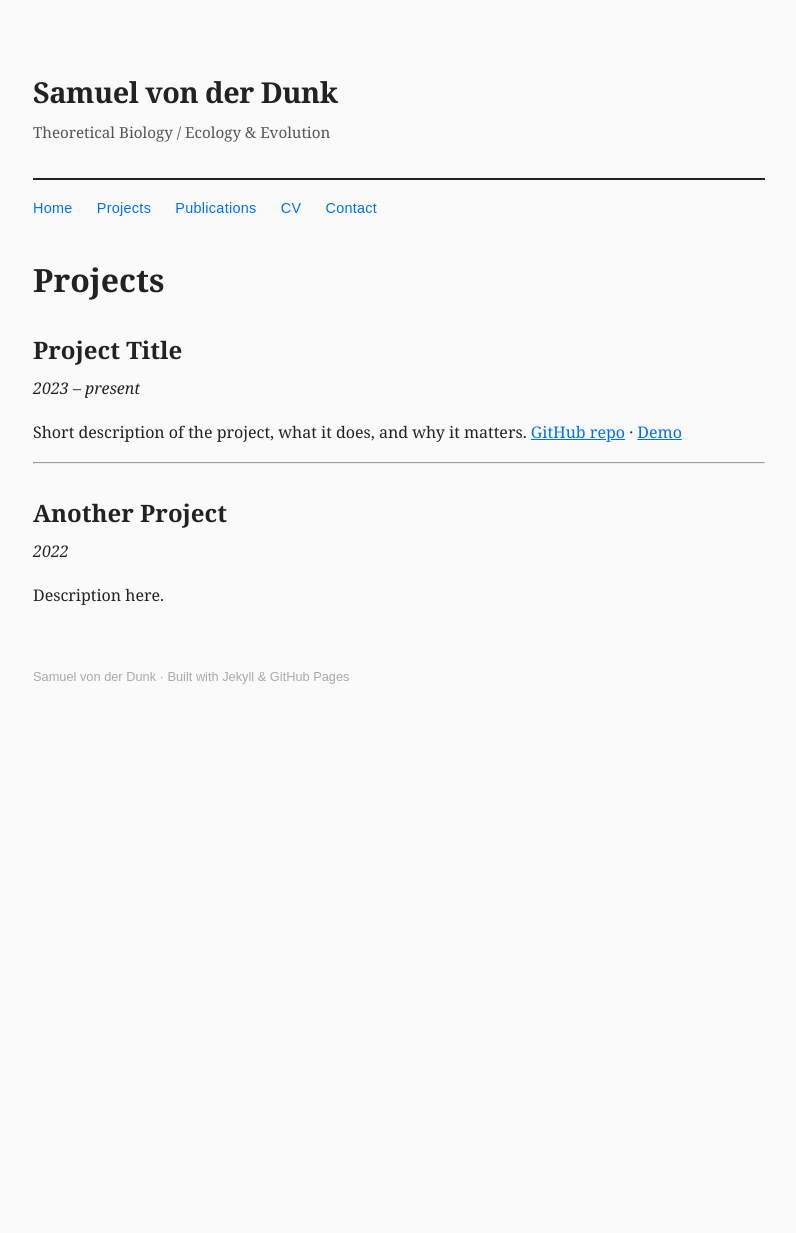
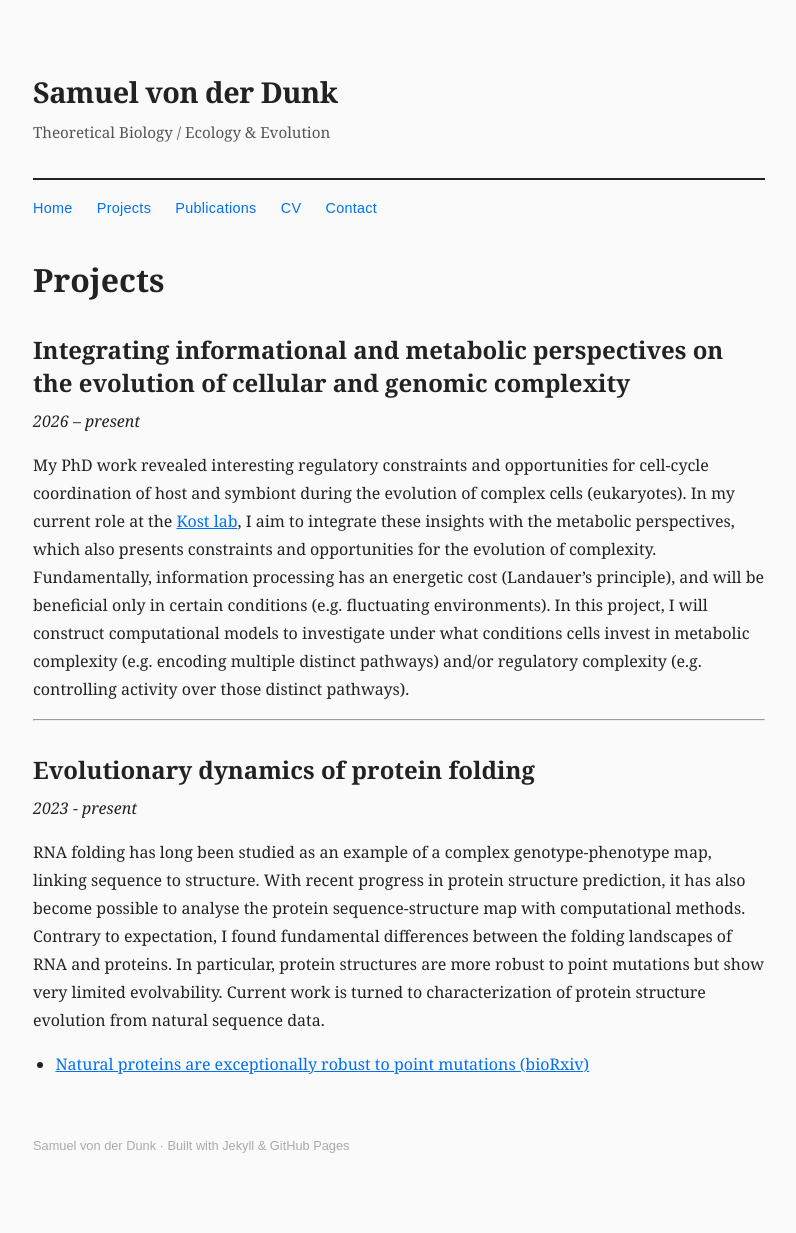
Before and after one commit to samvonderdunk/samvonderdunk.github.io, a Jekyll site: the page built from projects.md, in a window 1280 px wide. Shown: the whole page, without its empty margins (241-1037 px from the left). Built offline with Jekyll 4.4.1, drawn with Linux system fonts in a browser that asks for light colours; before the commit the page ends 900 px from its top, so only the background shows below that.

Commit message:
Update projects.md

```diff
--- a/projects.md
+++ b/projects.md
@@ -5,15 +5,16 @@ title: Projects
 
 # Projects
 
-## Project Title
-*2023 – present*
+## Integrating informational and metabolic perspectives on the evolution of cellular and genomic complexity
+*2026 – present*
 
-Short description of the project, what it does, and why it matters.
-[GitHub repo](#) · [Demo](#)
+My PhD work revealed interesting regulatory constraints and opportunities for cell-cycle coordination of host and symbiont during the evolution of complex cells (eukaryotes). In my current role at the [Kost lab](https://www.kostlab.com), I aim to integrate these insights with the metabolic perspectives, which also presents constraints and opportunities for the evolution of complexity. Fundamentally, information processing has an energetic cost (Landauer's principle), and will be beneficial only in certain conditions (e.g. fluctuating environments). In this project, I will construct computational models to investigate under what conditions cells invest in metabolic complexity (e.g. encoding multiple distinct pathways) and/or regulatory complexity (e.g. controlling activity over those distinct pathways).
 
 ---
 
-## Another Project
-*2022*
+## Evolutionary dynamics of protein folding
+*2023 - present*
 
-Description here.
+RNA folding has long been studied as an example of a complex genotype-phenotype map, linking sequence to structure. With recent progress in protein structure prediction, it has also become possible to analyse the protein sequence-structure map with computational methods. Contrary to expectation, I found fundamental differences between the folding landscapes of RNA and proteins. In particular, protein structures are more robust to point mutations but show very limited evolvability. Current work is turned to characterization of protein structure evolution from natural sequence data.
+
+- [Natural proteins are exceptionally robust to point mutations (bioRxiv)](https://www.biorxiv.org/content/10.1101/2025.08.27.672565v2.abstract)
```
